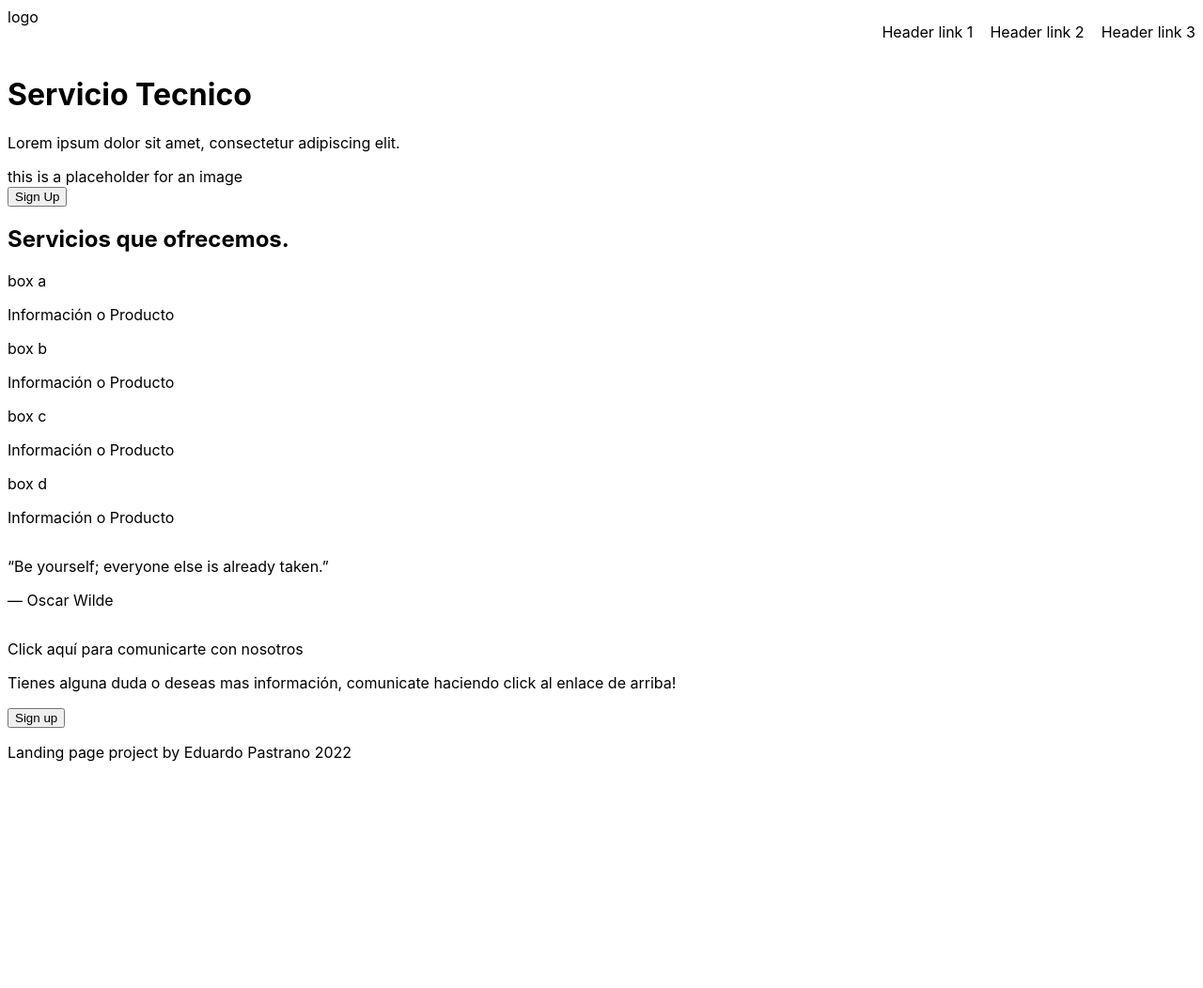
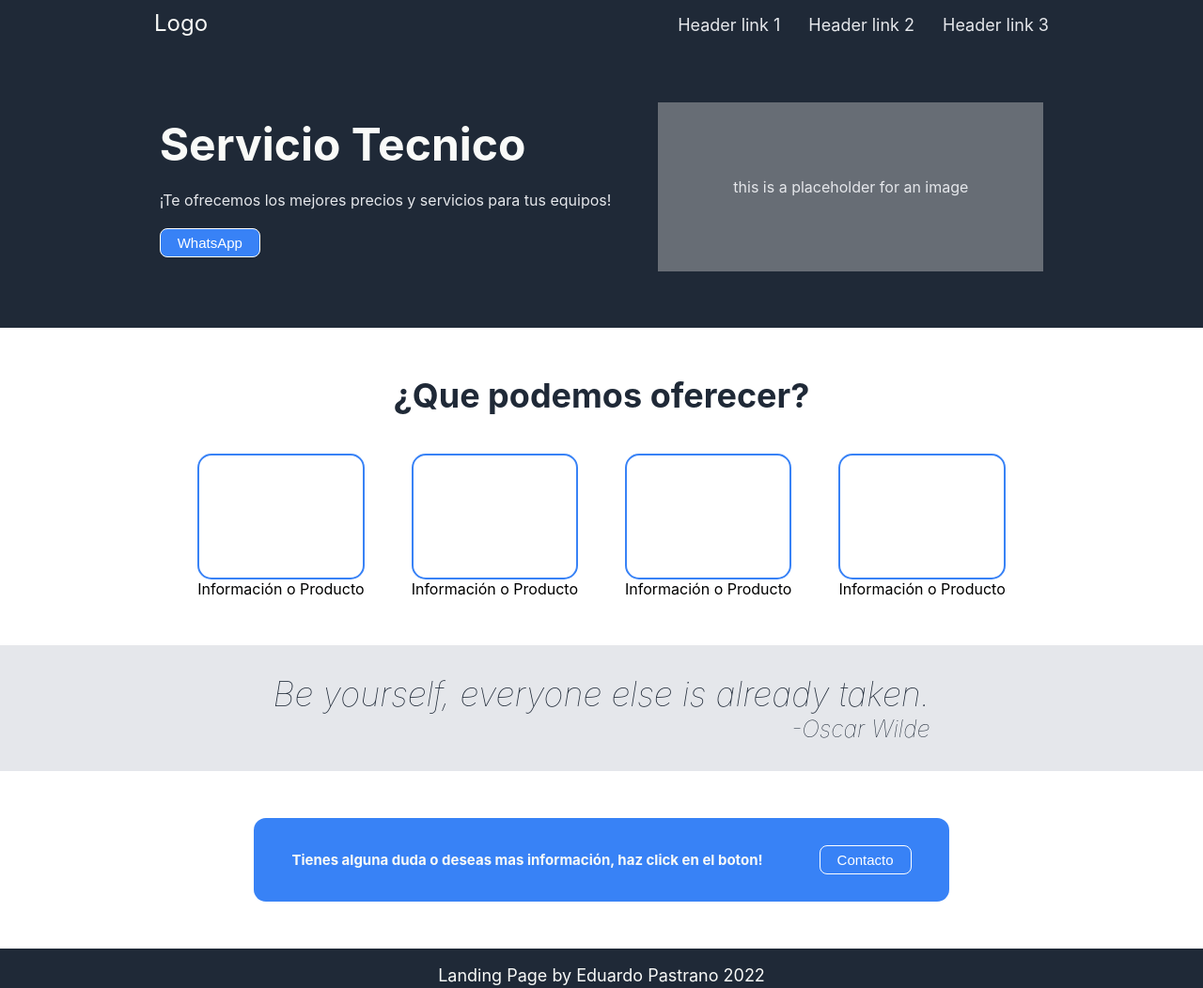
Before and after one commit to Pastrano1596/landing-page, a plain HTML site: page index.html in a window 1280 px wide. Shown: the whole page at 94% size. Before the commit the page ends 835 px from the top, so only its background shows below. Drawn offline with Linux system fonts and the light colour scheme.

Commit message:
Finalizacion del proyecto, completacion del archivo HTML y CSS

```diff
--- a/index.html
+++ b/index.html
@@ -10,84 +10,73 @@
 <body id="index">
     <div class="header">
         <div class="logo-links">
-            <div class="logo">logo</div>
             <ul class="header-links">
-                <li>Header link 1</li>
-                <li>Header link 2</li>
-                <li>Header link 3</li>
+                <div class="logo">
+                    <li>Logo</li>
+                </div>
+                <div class="links">
+                    <li>Header link 1</li>
+                    <li>Header link 2</li>
+                    <li>Header link 3</li>
+                </div>
             </ul>
         </div>
-        <div class="title-container">
-            <h1 class="title">Servicio Tecnico</h1>
-            <p class="title-text">Lorem ipsum dolor sit amet, consectetur adipiscing elit.</p>
+        <div class="container">
+            <div class="title-container">
+                <div class="title">Servicio Tecnico</div>
+                <div class="title-text">¡Te ofrecemos los mejores precios y servicios para tus equipos!</div>
+                <div class="header-button">
+                    <button class="button">WhatsApp</button>
+                </div>
+            </div>
             <div class="placeholder">
                 <div class="image">this is a placeholder for an image</div>
-            </div>
-            <div class="button1">
-                <button class="b1">Sign Up</button>
             </div>
         </div>
     </div>
     <div class="information">
-        <h2 class="information-text">Servicios que ofrecemos.</h2>
+        <div class="information-text">¿Que podemos oferecer?</div>
         <div class="boxes">
-            <div class="box1">
-                <div class="a">
-                    box a
+            <div class="box">
+                <div class="overlay">
                 </div>
-                <p class="text">
-                    Información o Producto
-                </p>
+                <div class="text">Información o Producto</div>
             </div>
-            <div class="box2">
-                <div class="b">
-                    box b
+            <div class="box">
+                <div class="overlay">
                 </div>
-                <p class="text">
-                    Información o Producto
-                </p>
+                <div class="text">Información o Producto</div>
             </div>
-            <div class="box3">
-                <div class="c">
-                    box c
+            <div class="box">
+                <div class="overlay">
                 </div>
-                <p class="text">
-                    Información o Producto
-                </p>
+                <div class="text">Información o Producto</div>
             </div>
-            <div class="box4">
-                <div class="d">
-                    box d
+            <div class="box">
+                <div class="overlay">
                 </div>
-                <p class="text">
-                    Información o Producto
-                </p>
+                <div class="text">Información o Producto</div>
             </div>
         </div>
     </div>
     <div class="quote">
-        <div class="quote-containter">
             <div class="quote-text">
-                <p class="p1">“Be yourself; everyone else is already taken.”</p>
-                <p class="p2">― Oscar Wilde</p>
+                <p class="p1">Be yourself, everyone else is already taken.</p>
+                <div class="p2">-Oscar Wilde</div>
+            </div>
+    </div>
+    <div class="call-to-action">
+        <div class="call-container">
+            <div class="call-text">
+                <p>Tienes alguna duda o deseas mas información, haz click en el boton!</p>
+            </div>
+            <div class="call-button">
+                <button class="button">Contacto</button>
             </div>
         </div>
     </div>
     <div class="footer">
-        <div class="footer-containter">
-            <div class="call-text">
-                <p>Click aquí para comunicarte con nosotros</p>
-            </div>
-            <div class="footer-text">
-                <p>Tienes alguna duda o deseas mas información, comunicate haciendo click al enlace de arriba!</p>
-            </div>
-            <div class="button2">
-                <button class="b2">Sign up</button>
-            </div>
-        </div>
-    </div>
-    <div class="end">
-        <p>Landing page project by Eduardo Pastrano 2022</p>
+        <p>Landing Page by Eduardo Pastrano 2022</p>
     </div>
 </body>
 </html>
--- a/style.css
+++ b/style.css
@@ -4,19 +4,165 @@
     flex-flow: column wrap;
 }
 
+html, body {
+    margin: 0;
+    padding: 0;
+}
+
 .header {
     display: flex;
-    flex-flow: column wrap;
+    flex-direction: column;
+    background-color: #1F2937;
+    color: #E5E7EB;
 }
 
-.logo-links {
+.container {
     display: flex;
-    flex-flow: row wrap;
-    justify-content: space-between;
+    justify-content: center;
+    align-items: center;
+    gap: 50px;
+    margin: 60px;
+}
+
+.title-container {
+    display: flex;
+    flex-direction: column;
+    align-items: baseline;
+    gap: 20px;
+}
+
+.title {
+    color: #F9FAF8;
+    font-size: 48px;
+    font-weight: bolder;
+}
+
+.placeholder {
+    background-color: rgb(210, 210, 210, 0.4);
+    padding: 80px;
 }
 
 .header-links {
     display: flex;
+    justify-content: center;
+    align-items: baseline;
     list-style: none;
     gap: 18px;
+    margin: 5px;
+    padding: 5px;
+    gap: 500px;
 }
+
+.links {
+    display: flex;
+    gap: 30px;
+    font-size: 18px;
+}
+
+.logo {
+    font-size: 24px;
+    color: #F9FAF8;
+}
+
+.information {
+    display: flex;
+    justify-content: center;
+    align-items: center;
+    flex-direction: column;
+    margin: 50px;
+    gap: 40px;
+}
+
+.information-text {
+    font-size: 36px;
+    font-weight: bolder;
+    color: #1F2937
+}
+
+.boxes {
+    display: flex;
+    justify-content: space-evenly;
+    align-items: baseline;
+    gap: 50px;
+}
+
+.box {
+    display: flex;
+    flex-direction: column;
+}
+
+.overlay {
+    border: 2px solid #3882F6;
+    padding: 65px;
+    border-radius: 15px;
+}
+
+.quote {
+    background-color: #E5E7EB;
+    color: #1F2937;
+    font-size: 36px;
+    font-weight: lighter;
+    font-style: italic;
+    display: flex;
+    justify-content: center;
+}
+
+.quote-text {
+    display: flex;
+    flex-direction: column;
+    padding: 30px;
+}
+
+.p1 {
+    margin: auto;
+}
+
+.p2 {
+    font-size: 25px;
+    align-self: flex-end;
+}
+
+.call-to-action {
+    display: flex;
+    justify-content: center;
+    margin: 50px;
+}
+
+.call-container {
+    display: flex;
+    align-items: baseline;
+    background-color: #3882F6;
+    padding: 20px 40px;
+    border-radius: 13px;
+    gap: 60px;
+}
+
+.button {
+    background-color: #3882F6;
+    color: white;
+    font-size: 15px;
+    padding: 6px 18px;
+    border-radius: 8px;
+    border: 1px solid white;
+    transition-duration: 0.4s;
+}
+
+.button:hover {
+    background-color: white;
+    color:black;
+}
+
+.call-text {
+    color: #F9FAF8;
+    font-size: 15px;
+    font-weight: bold;
+}
+
+.footer {
+    background-color: #1F2937;
+    display: flex;
+    justify-content: center;
+    align-items: center;
+    font-size: 18px;
+    color: #F9FAF8;
+}
```
